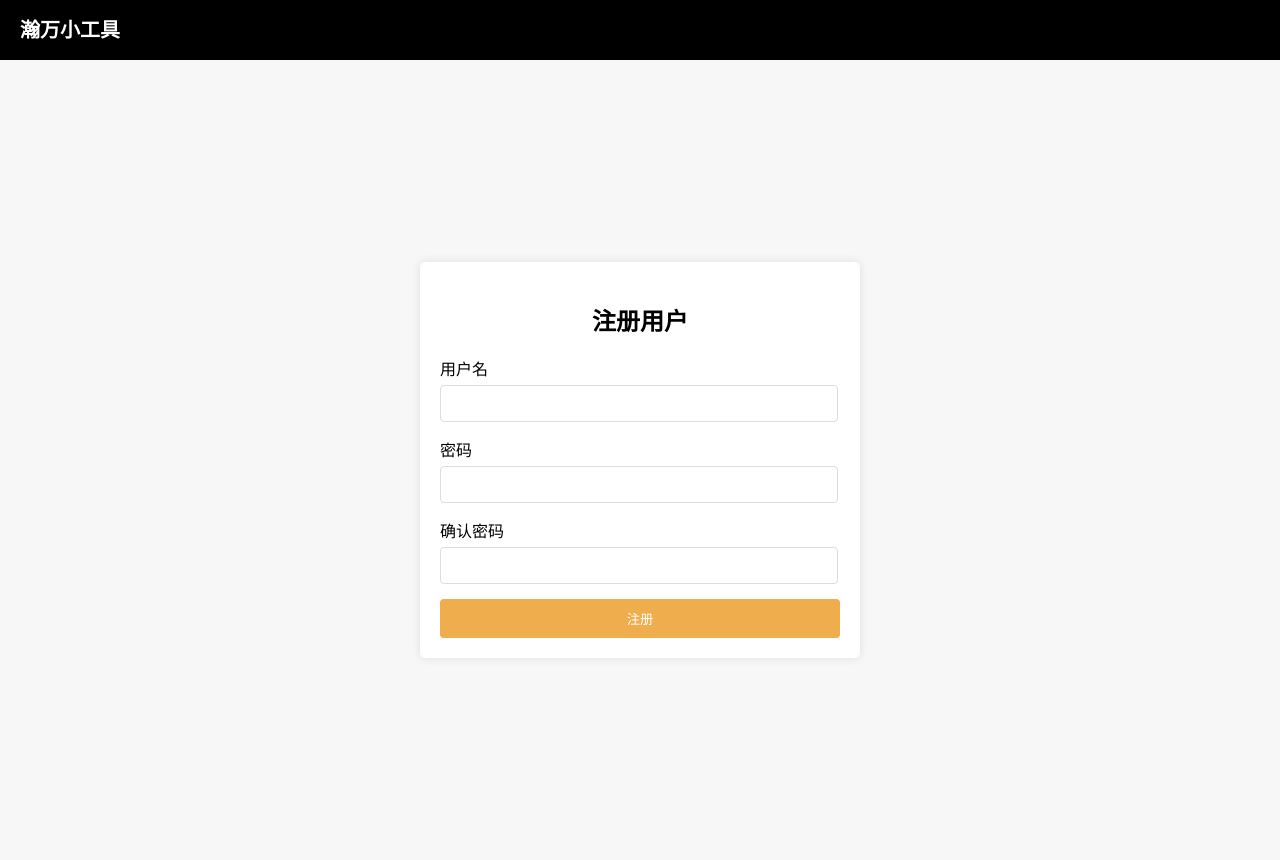
After one commit to jerryliang122-vast/work-web, a Django app: page /register.html in a window 1280 px wide. The commit adds this page. Run offline with Django 5.2, Linux system fonts and the light colour scheme.

Commit message:
feat(login): 添加注册功能和相关文档
实现了注册视图函数register，添加了相应的文档说明，注册页面可通过(register.html)访问。此外，对登录页面的样式和布局进行了调整，优化了用户体验。

```diff
--- /dev/null
+++ b/login/static/register_styles.css
@@ -0,0 +1,77 @@
+body, html {
+    height: 100%;
+    margin: 0;
+    font-family: Arial, sans-serif;
+}
+
+.register-container {
+    display: flex;
+    justify-content: center;
+    align-items: center;
+    height: 100%;
+    background-color: #f7f7f7;
+}
+
+.register-form {
+    background: white;
+    padding: 20px;
+    border-radius: 5px;
+    box-shadow: 0 0 10px rgba(0, 0, 0, 0.1);
+    width: 100%;
+    max-width: 400px;
+}
+
+.register-form h2 {
+    text-align: center;
+}
+
+.input-group {
+    margin-bottom: 15px;
+}
+
+.input-group label {
+    display: block;
+    margin-bottom: 5px;
+}
+
+.input-group input {
+    width: 94%;
+    padding: 10px;
+    border: 1px solid #ddd;
+    border-radius: 4px;
+}
+
+.button-group button {
+    width: 100%;
+    padding: 10px;
+    border: none;
+    border-radius: 4px;
+    color: white;
+    background-color: #5cb85c;
+    cursor: pointer;
+    margin-right: 2%;
+}
+
+.button-group button:last-child {
+    background-color: #f0ad4e;
+}
+.black-bar {
+    background-color: rgb(0, 0, 0); /* 设置背景颜色为黑色 */
+    width: 100%;             /* 长条框宽度占满整个屏幕宽度 */
+    height: 60px;            /* 长条框的高度，根据需要调整 */
+    text-indent: 20px; /* 设置文本的缩进，以实现居中效果 */
+}
+.bar-text{
+    color: white;
+    font-size: 20px;
+    font-weight: bold;
+    /*设置字体上下居中在框中*/
+    line-height: 60px;
+}
+
+@media (max-width: 600px) {
+    .button-group button {
+        width: 100%;
+        margin-bottom: 10px;
+    }
+}
--- /dev/null
+++ b/login/templates/register.html
@@ -0,0 +1,37 @@
+<!DOCTYPE html>
+<html lang="en">
+<head>
+    <meta charset="UTF-8">
+    <meta name="viewport" content="width=device-width, initial-scale=1.0">
+    <title>Register</title>
+    {% load static %}
+    <link rel="stylesheet" href="{% static 'register_styles.css' %}">
+</head>
+<body>
+    <div class="black-bar">
+        <div class="bar-text">瀚万小工具</div>
+    </div>
+    <div class="register-container">
+        <form class="register-form" method="post" action="{% url 'register' %}">
+            {% csrf_token %}
+            <h2>注册用户</h2>
+            <div class="input-group">
+                <label for="username">用户名</label>
+                <input type="text" name="username" id="username" required>
+            </div>
+            <div class="input-group">
+                <label for="password1">密码</label>
+                <input type="password" name="password1" id="password1" required>
+            </div>
+            <div class="input-group">
+                <label for="password2">确认密码</label>
+                <input type="password" name="password2" id="password2" required>
+            </div>
+            <div class="button-group">
+                <button type="submit">注册</button>
+            </div>
+            </div id="error-message"></div>
+        </form>
+    </div>
+</body>
+</html>
--- a/login/urls.py
+++ b/login/urls.py
@@ -1,6 +1,7 @@
 from django.urls import path
-from .views import index
+from . import views
 
 urlpatterns = [
-    path('', index, name='index'),
+    path('', views.index, name='index'),
+    path('register.html', views.register, name='register'),
 ]
--- a/login/views.py
+++ b/login/views.py
@@ -1,4 +1,5 @@
-from django.shortcuts import render
+from django.shortcuts import render, redirect
+from django.contrib.auth.forms import UserCreationForm
 
 # Create your views here.
 
@@ -16,3 +17,29 @@ def index(request):
     - HttpResponse对象，包含渲染后的主页HTML内容。
     """
     return render(request, 'index.html')
+
+def register(request):
+    """
+    处理注册请求并返回注册模板。
+
+    此函数接收一个HTTP请求，将其渲染成注册的HTML响应。
+    用于展示注册页面的内容。
+
+    参数:
+    - request: HttpRequest对象，包含客户端的请求信息。
+
+    返回:
+    - HttpResponse对象，包含渲染后的注册HTML内容。
+    """
+    #如果是GET 请求返回注册页面
+    if request.method == 'GET':
+        return render(request, 'register.html')
+    #如果是POST 请求则进行注册操作
+    elif request.method == 'POST':
+        form = UserCreationForm(request.POST)
+        if form.is_valid():
+            form.save()
+            return redirect('index')  # 重定向到登录页面
+        else:
+            form = UserCreationForm()
+            return render(request, 'register.html', {'form': form})
```
Also changed, not shown: login/static/js/register.js (added, +38 -0 lines), login/templates/index.html (+4 -4 lines), login/static/login_styles.css (renamed from login/static/login/login_styles.css).
